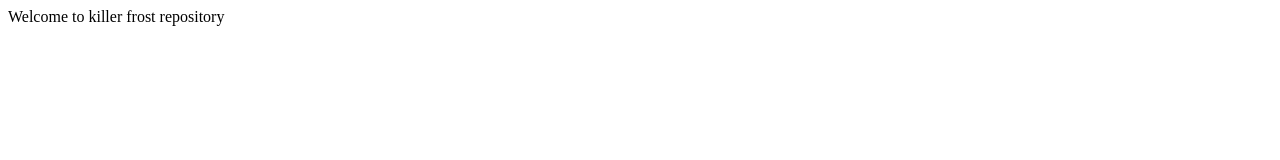
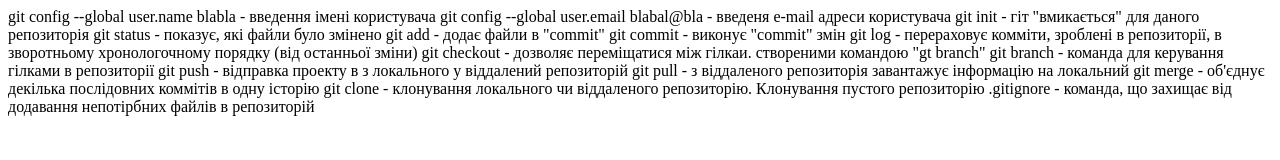
Before and after one commit to serhiikhlivniuk/cursor-homeworks, a plain HTML site: page index.html in a window 1280 px wide. Drawn offline with Linux system fonts and the light colour scheme.

Commit message:
done homework

```diff
--- a/index.html
+++ b/index.html
@@ -4,9 +4,22 @@
     <meta charset="UTF-8">
     <meta http-equiv="X-UA-Compatible" content="IE=edge">
     <meta name="viewport" content="width=device-width, initial-scale=1.0">
-    <title>Document</title>
+    <title>HOMEWORK #1</title>
 </head>
 <body>
-    Welcome to killer frost repository
+git config --global user.name blabla - введення імені користувача
+git config --global user.email blabal@bla - введеня e-mail адреси користувача
+git init - гіт "вмикається" для даного репозиторія
+git status - показує, які файли було змінено
+git add - додає файли в "commit"
+git commit - виконує "commit" змін
+git log - перераховує комміти, зроблені в репозиторії, в зворотньому хронологочному порядку (від останньої зміни)
+git checkout - дозволяє переміщатися між гілкаи. створеними командою "gt branch"
+git branch - команда для керування гілками в репозиторії
+git push - відправка проекту в з локального у віддалений репозиторій
+git pull - з віддаленого репозиторія завантажує інформацію на локальний
+git merge - об'єднує декілька послідовних коммітів в одну історію
+git clone - клонування локального чи віддаленого репозиторію. Клонування пустого репозиторію
+.gitignore - команда, що захищає від додавання непотірбних файлів в репозиторій
 </body>
 </html>
```
